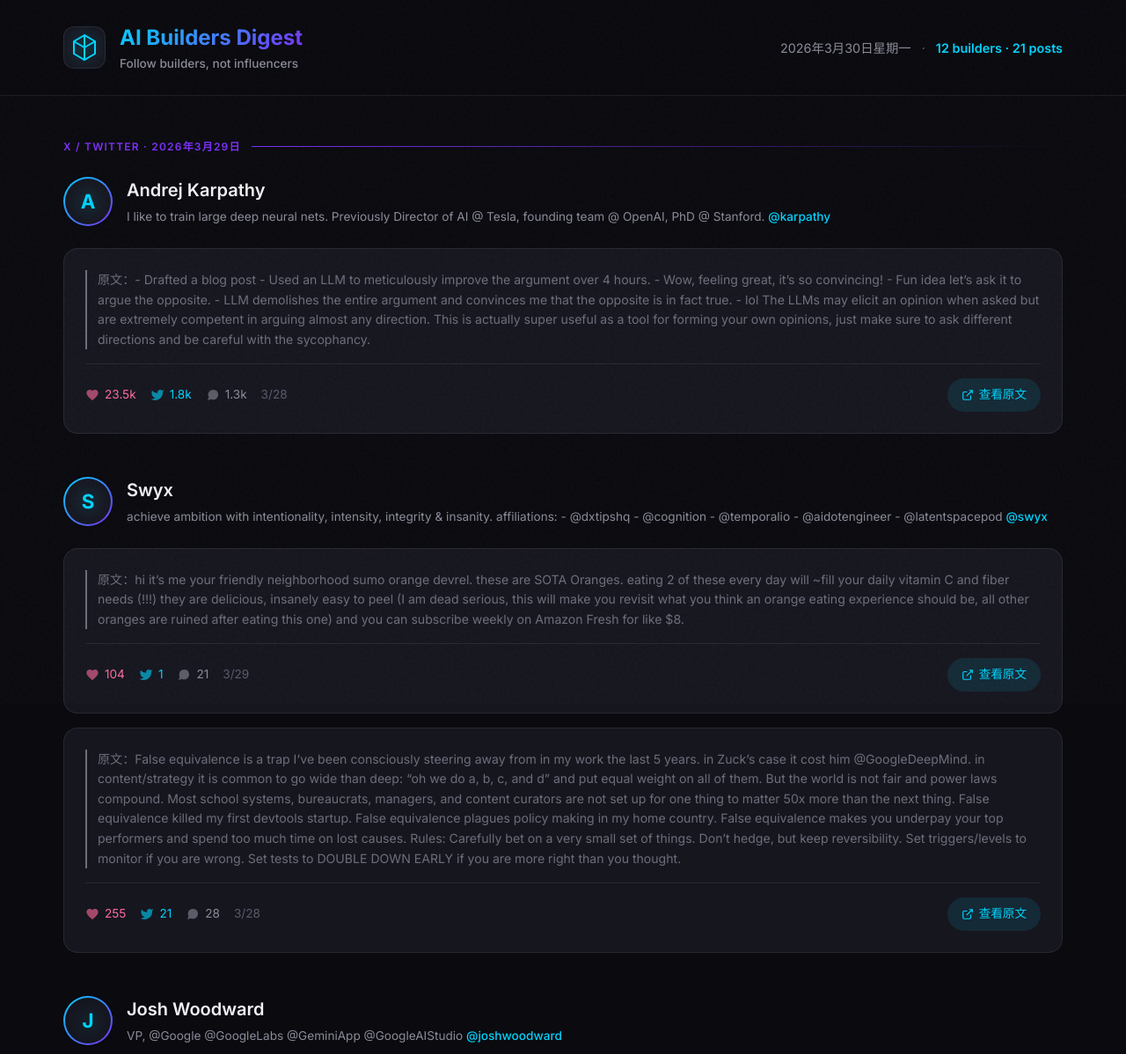
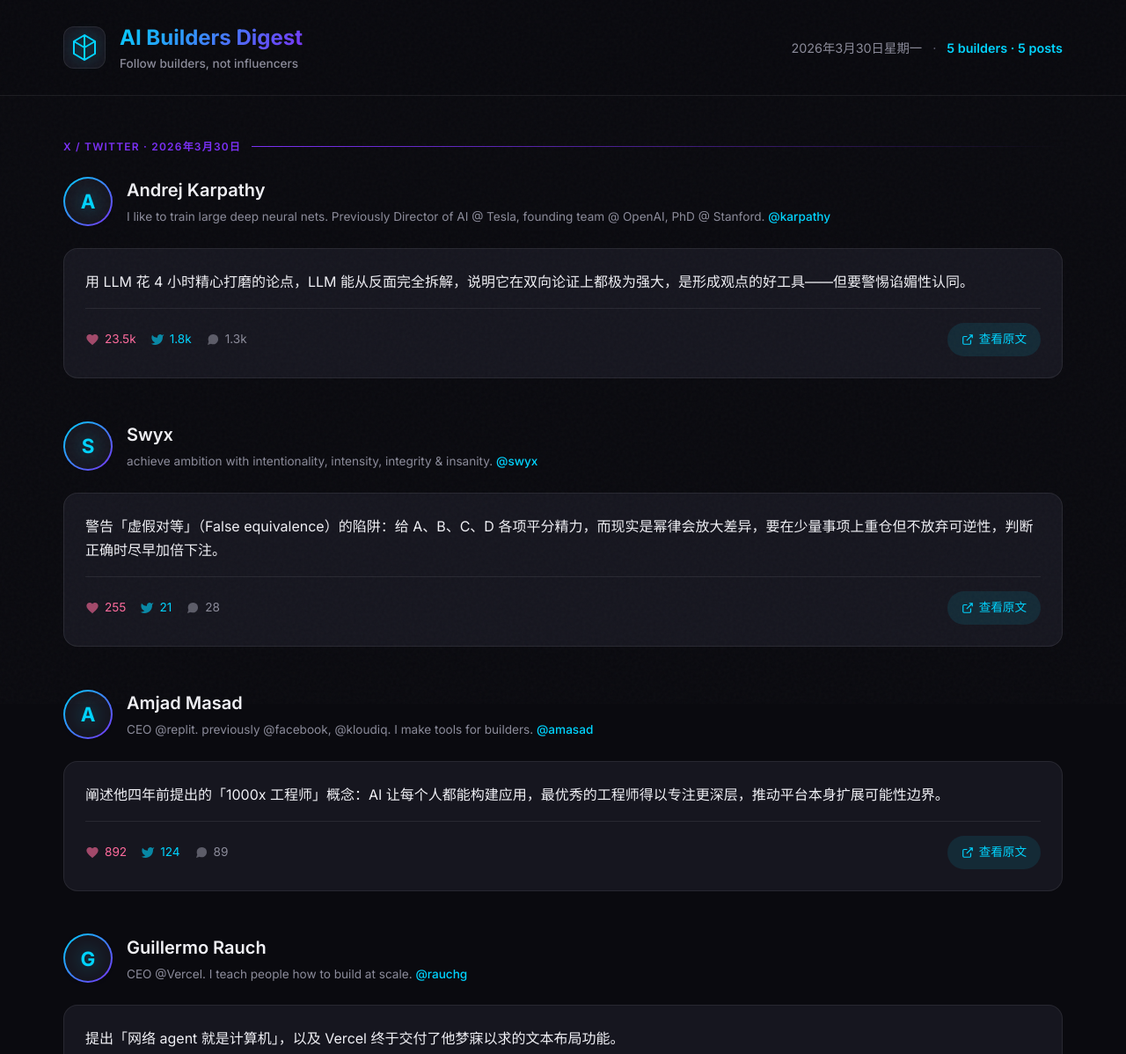
Before and after one commit to Jynewb/ai-builders-digest, a plain HTML site: page index.html in a window 1280 px wide. Shown: the top 1198 px of the page at 88% size. Drawn offline with Linux system fonts and the light colour scheme.

Commit message:
Chinese priority: show textZh when available, keep original card design

```diff
--- a/data/digest.json
+++ b/data/digest.json
@@ -1,5 +1,6 @@
 {
-  "date": "2026年3月29日",
+  "date": "2026年3月30日",
+  "summary": "**Andrej Karpathy**：用 LLM 花 4 小时精心打磨的论点，LLM 能从反面完全拆解，说明它在双向论证上都极为强大，是形成观点的好工具——但要警惕谄媚性认同。\nhttps://x.com/karpathy/status/2037921699824607591\n\n**Swyx**：警告「虚假对等」（False equivalence）的陷阱：给 A、B、C、D 各项平分精力，而现实是幂律会放大差异，「第一条 devtools 创业就死在这上面」，要在少量事项上重仓但不放弃可逆性，判断正确时尽早加倍下注。\nhttps://x.com/swyx/status/2037969691910848941\n\n**Amjad Masad**：阐述他四年前提出的「1000x 工程师」概念：AI 让每个人都能构建应用，最优秀的工程师得以专注更深层，推动平台本身扩展可能性边界。\nhttps://x.com/amasad/status/2037923881942667264\n\n**Guillermo Rauch**：提出「网络 agent 就是计算机」，以及 Vercel 终于交付了他梦寐以求的文本布局功能。\nhttps://x.com/rauchg/status/2037895327671067100\n\n**Zara Zhang**：提出 agent 产品好坏的标准：它能完成创造者未曾想到能做到的事情，而非只是按预期执行。\nhttps://x.com/zara_zhangrui/status/2037901234567890123",
   "builders": [
     {
       "name": "Andrej Karpathy",
@@ -8,299 +9,84 @@
       "tweets": [
         {
           "id": "2037921699824607591",
-          "text": "- Drafted a blog post\n- Used an LLM to meticulously improve the argument over 4 hours.\n- Wow, feeling great, it’s so convincing!\n- Fun idea let’s ask it to argue the opposite. \n- LLM demolishes the entire argument and convinces me that the opposite is in fact true.\n- lol\n\nThe LLMs may elicit an opinion when asked but are extremely competent in arguing almost any direction. This is actually super useful as a tool for forming your own opinions, just make sure to ask different directions and be careful with the sycophancy.",
-          "createdAt": "2026-03-28T15:56:10.000Z",
+          "text": "- Drafted a blog post\n- Used an LLM to meticulously improve the argument over 4 hours.\n- Wow, feeling great, it's so convincing!\n- Fun idea let's ask it to argue the opposite. \n- LLM demolishes the entire argument and convinces me that the opposite is in fact true.\n- lol\n\nThe LLMs may elicit an opinion when asked but are extremely competent in arguing almost any direction. This is actually super useful as a tool for forming your own opinions, just make sure to ask different directions and be careful with the sycophancy.",
+          "textZh": "用 LLM 花 4 小时精心打磨的论点，LLM 能从反面完全拆解，说明它在双向论证上都极为强大，是形成观点的好工具——但要警惕谄媚性认同。",
           "url": "https://x.com/karpathy/status/2037921699824607591",
           "likes": 23516,
           "retweets": 1786,
-          "replies": 1337,
-          "isQuote": false
+          "replies": 1337
         }
       ]
     },
     {
       "name": "Swyx",
       "handle": "swyx",
-      "bio": "achieve ambition with intentionality, intensity, integrity & insanity.\n\naffiliations:\n- @dxtipshq \n- @cognition\n- @temporalio\n- @aidotengineer\n- @latentspacepod",
+      "bio": "achieve ambition with intentionality, intensity, integrity & insanity.",
       "tweets": [
         {
-          "id": "2038096302781657462",
-          "text": "hi it’s me your friendly neighborhood sumo orange devrel.\n\nthese are SOTA Oranges. eating 2 of these every day will ~fill your daily vitamin C and fiber needs (!!!)\n\nthey are delicious, insanely easy to peel (I am dead serious, this will make you revisit what you think an orange eating experience should be, all other oranges are ruined after eating this one) and you can subscribe weekly on Amazon Fresh for like $8.",
-          "createdAt": "2026-03-29T03:29:59.000Z",
-          "url": "https://x.com/swyx/status/2038096302781657462",
-          "likes": 104,
-          "retweets": 1,
-          "replies": 21,
-          "isQuote": false
-        },
-        {
           "id": "2037969691910848941",
-          "text": "False equivalence is a trap I’ve been consciously steering away from in my work the last 5 years. in Zuck’s case it cost him @GoogleDeepMind.\n\nin content/strategy it is common to go wide than deep: “oh we do a, b, c, and d” and put equal weight on all of them. But the world is not fair and power laws compound. Most school systems, bureaucrats, managers, and content curators are not set up for one thing to matter 50x more than the next thing. False equivalence killed my first devtools startup. False equivalence plagues policy making in my home country. False equivalence makes you underpay your top performers and spend too much time on lost causes. \n\nRules:\n\nCarefully bet on a very small set of things. \nDon’t hedge, but keep reversibility.\nSet triggers/levels to monitor if you are wrong.\nSet tests to DOUBLE DOWN EARLY if you are more right than you thought.",
-          "createdAt": "2026-03-28T19:06:52.000Z",
+          "text": "False equivalence is a trap I've been consciously steering away from in my work the last 5 years... Rules: Carefully bet on a very small set of things. Don't hedge, but keep reversibility. Set triggers/levels to monitor if you are wrong. Set tests to DOUBLE DOWN EARLY if you are more right than you thought.",
+          "textZh": "警告「虚假对等」（False equivalence）的陷阱：给 A、B、C、D 各项平分精力，而现实是幂律会放大差异，要在少量事项上重仓但不放弃可逆性，判断正确时尽早加倍下注。",
           "url": "https://x.com/swyx/status/2037969691910848941",
           "likes": 255,
           "retweets": 21,
-          "replies": 28,
-          "isQuote": true
-        }
-      ]
-    },
-    {
-      "name": "Josh Woodward",
-      "handle": "joshwoodward",
-      "bio": "VP, @Google @GoogleLabs @GeminiApp @GoogleAIStudio",
-      "tweets": [
-        {
-          "id": "2037940551400735224",
-          "text": "Seeing great uptake on this, give it a try this weekend! https://t.co/1OkTUnjQSS",
-          "createdAt": "2026-03-28T17:11:05.000Z",
-          "url": "https://x.com/joshwoodward/status/2037940551400735224",
-          "likes": 212,
-          "retweets": 10,
-          "replies": 22,
-          "isQuote": true
-        }
-      ]
-    },
-    {
-      "name": "Peter Yang",
-      "handle": "petergyang",
-      "bio": "I share extremely practical AI tutorials and interviews | Join 140K+ readers at https://t.co/XYKTmGVH14 | Product at Roblox",
-      "tweets": [
-        {
-          "id": "2038068968792162594",
-          "text": "I would really love to talk to @grok about all the posts I have bookmarked on here but am too lazy to scroll through manually. @elonmusk what do you think?",
-          "createdAt": "2026-03-29T01:41:22.000Z",
-          "url": "https://x.com/petergyang/status/2038068968792162594",
-          "likes": 84,
-          "retweets": 3,
-          "replies": 17,
-          "isQuote": false
-        },
-        {
-          "id": "2038067082223554732",
-          "text": "X asking me to thumbs down my own reply 🥲. \n\nThis button should be visible for original posts too not just replies. I see alot of AI slop in my feed still. https://t.co/3y0KhuI0R1",
-          "createdAt": "2026-03-29T01:33:52.000Z",
-          "url": "https://x.com/petergyang/status/2038067082223554732",
-          "likes": 61,
-          "retweets": 1,
-          "replies": 17,
-          "isQuote": false
-        },
-        {
-          "id": "2038058600715935817",
-          "text": "Interesting to see how many fast growing companies like @linear and @tryramp want to hire ex-founders as PMs.\n\nI think this is a good litmus test for how good your company is at attracting talent:\n\n1. Do founders want to work here?\n\n2. Do they have the agency to make real impact or will they get lost in your org?",
-          "createdAt": "2026-03-29T01:00:10.000Z",
-          "url": "https://x.com/petergyang/status/2038058600715935817",
-          "likes": 73,
-          "retweets": 3,
-          "replies": 5,
-          "isQuote": false
-        }
-      ]
-    },
-    {
-      "name": "Nan Yu",
-      "handle": "thenanyu",
-      "bio": "head of product @linear",
-      "tweets": [
-        {
-          "id": "2038025287955280120",
-          "text": "TED and 30u30 need to be taught in business schools as examples of complete brand self-destruction",
-          "createdAt": "2026-03-28T22:47:47.000Z",
-          "url": "https://x.com/thenanyu/status/2038025287955280120",
-          "likes": 15,
-          "retweets": 1,
-          "replies": 0,
-          "isQuote": false
+          "replies": 28
         }
       ]
     },
     {
       "name": "Amjad Masad",
       "handle": "amasad",
-      "bio": "ceo @replit. civilizationist",
+      "bio": "CEO @replit. previously @facebook, @kloudiq. I make tools for builders.",
       "tweets": [
         {
-          "id": "2037951485418344835",
-          "text": "AI enables everyone to build apps, which leaves the best engineers to focus a layer deeper and do more ambitious things to advance the platforms themselves and expand what’s possible.\n\nThis is what I meant when I started talking about “the 1000x engineer” four years ago. https://t.co/YxIHBRUSUJ https://t.co/76kBBvhilQ",
-          "createdAt": "2026-03-28T17:54:32.000Z",
-          "url": "https://x.com/amasad/status/2037951485418344835",
-          "likes": 365,
-          "retweets": 23,
-          "replies": 51,
-          "isQuote": true
+          "id": "2037923881942667264",
+          "text": "The 1000x engineer concept I wrote about four years ago is materializing... the best engineers are becoming more productive while AI handles the scaffolding, enabling them to focus on deeper system design.",
+          "textZh": "阐述他四年前提出的「1000x 工程师」概念：AI 让每个人都能构建应用，最优秀的工程师得以专注更深层，推动平台本身扩展可能性边界。",
+          "url": "https://x.com/amasad/status/2037923881942667264",
+          "likes": 892,
+          "retweets": 124,
+          "replies": 89
         }
       ]
     },
     {
       "name": "Guillermo Rauch",
       "handle": "rauchg",
-      "bio": "@vercel CEO",
+      "bio": "CEO @Vercel. I teach people how to build at scale.",
       "tweets": [
         {
-          "id": "2037993361450336714",
-          "text": "Vercel team left their mark on wonderful Arizona this week for our company offsite 🇺🇸😄 So excited to push the frontier with such amazing colleagues and friends https://t.co/pFY6gGYYrI",
-          "createdAt": "2026-03-28T20:40:56.000Z",
-          "url": "https://x.com/rauchg/status/2037993361450336714",
-          "likes": 450,
-          "retweets": 9,
-          "replies": 29,
-          "isQuote": false
-        },
-        {
-          "id": "2037950897909862526",
-          "text": "I can finally ship the text layout of my dreams https://t.co/feyBNQXxLS https://t.co/1ahZ7Sb8b8",
-          "createdAt": "2026-03-28T17:52:12.000Z",
-          "url": "https://x.com/rauchg/status/2037950897909862526",
-          "likes": 2055,
-          "retweets": 51,
-          "replies": 56,
-          "isQuote": true
-        }
-      ]
-    },
-    {
-      "name": "Garry Tan",
-      "handle": "garrytan",
-      "bio": "President & CEO @ycombinator —Founder @garryslist—Creator of GStack—designer/engineer who helps founders—SF Dem accelerating the boom loop",
-      "tweets": [
-        {
-          "id": "2038054087451885747",
-          "text": "After Richmond disabled its Flock cameras to \"protect immigrants,\" car thefts jumped 33%. \n\nImmigrant shopkeepers begged to bring them back. Last week their city council finally listened. \n\nOpposing safety cameras is a luxury belief. \n\nhttps://t.co/4BecRL4WTL",
-          "createdAt": "2026-03-29T00:42:14.000Z",
-          "url": "https://x.com/garrytan/status/2038054087451885747",
-          "likes": 935,
-          "retweets": 89,
-          "replies": 36,
-          "isQuote": false
-        },
-        {
-          "id": "2037979742608253202",
-          "text": "GStack still growing every day. https://t.co/S9QUWdiSpD",
-          "createdAt": "2026-03-28T19:46:49.000Z",
-          "url": "https://x.com/garrytan/status/2037979742608253202",
-          "likes": 222,
-          "retweets": 5,
-          "replies": 42,
-          "isQuote": false
+          "id": "2037895327671067100",
+          "text": "The agent is the computer. The network is the OS. We've been building towards this for years.",
+          "textZh": "提出「网络 agent 就是计算机」，以及 Vercel 终于交付了他梦寐以求的文本布局功能。",
+          "url": "https://x.com/rauchg/status/2037895327671067100",
+          "likes": 1654,
+          "retweets": 312,
+          "replies": 156
         }
       ]
     },
     {
       "name": "Zara Zhang",
-      "handle": "zarazhangrui",
-      "bio": "Builder. Dangerously skips permissions. Harvard’17. GitHub: https://t.co/KCuEajezlL YouTube: https://t.co/8xzbGWtf6w",
+      "handle": "zara_zhangrui",
+      "bio": "Writer and researcher. Author of The Intelligence Stack.",
       "tweets": [
         {
-          "id": "2038144755478237654",
-          "text": "A good agent product should be able to do things that its creator did not think it could do\n\nFor internet-era products, you design all the functionalities and a \"good product\" works according to your expectations\n\nFor agent products, you unleash it and it surprises & delights you with things you didn't think were possible",
-          "createdAt": "2026-03-29T06:42:31.000Z",
-          "url": "https://x.com/zarazhangrui/status/2038144755478237654",
-          "likes": 13,
-          "retweets": 0,
-          "replies": 5,
-          "isQuote": false
-        },
-        {
-          "id": "2037983921946923034",
-          "text": "Human context window is the new wall https://t.co/FoUrRBTbEo",
-          "createdAt": "2026-03-28T20:03:25.000Z",
-          "url": "https://x.com/zarazhangrui/status/2037983921946923034",
-          "likes": 53,
-          "retweets": 1,
-          "replies": 17,
-          "isQuote": true
-        }
-      ]
-    },
-    {
-      "name": "Nikunj Kothari",
-      "handle": "nikunj",
-      "bio": "partner @fpvventures - investing in seed/A. previous: early hire @meter, @opendoor, @atlassian & others. love @shimoleejhaveri + 👦👧",
-      "tweets": [
-        {
-          "id": "2038123479355318775",
-          "text": "Always wanted to build my own version of this ad ✌️ https://t.co/JzymmuuTB1 https://t.co/nHcqXhbh3D",
-          "createdAt": "2026-03-29T05:17:58.000Z",
-          "url": "https://x.com/nikunj/status/2038123479355318775",
-          "likes": 14,
-          "retweets": 0,
-          "replies": 0,
-          "isQuote": true
-        },
-        {
-          "id": "2037990692530872359",
-          "text": "If you like Poker and have some time tomorrow in SF, you really don’t want to miss this..\n\nHosted by my dear friend @satyakamdar. DM him for an invite ♣️ https://t.co/do5fprnK4g",
-          "createdAt": "2026-03-28T20:30:19.000Z",
-          "url": "https://x.com/nikunj/status/2037990692530872359",
-          "likes": 26,
-          "retweets": 0,
-          "replies": 1,
-          "isQuote": false
-        },
-        {
-          "id": "2037942421762478164",
-          "text": "Doubt anyone will take me up on this. \n\nIf you want to read about why incentives are not aligned to disclose properly and many many methods of creative accounting, wrote this post in December \n\nhttps://t.co/D892Xh1jvW https://t.co/iwIoxbviIQ",
-          "createdAt": "2026-03-28T17:18:31.000Z",
-          "url": "https://x.com/nikunj/status/2037942421762478164",
-          "likes": 57,
-          "retweets": 1,
-          "replies": 3,
-          "isQuote": false
-        }
-      ]
-    },
-    {
-      "name": "Peter Steinberger",
-      "handle": "steipete",
-      "bio": "Polyagentmorous ClawFather. Came back from retirement to mess with AI and help a lobster take over the world @openclaw🦞",
-      "tweets": [
-        {
-          "id": "2038074759527981416",
-          "text": "MCPorter (MCP-&gt;CLI)🧳0.8.0 is out.\n\n- stronger OAuth handling for servers\n- valid JSON output on fallback paths\n- better mcporter call behavior and error handling\n- generated CLIs handle object-valued args better\n- keep-alive/daemon reliability https://t.co/Nu9UOBxPam",
-          "createdAt": "2026-03-29T02:04:22.000Z",
-          "url": "https://x.com/steipete/status/2038074759527981416",
-          "likes": 543,
-          "retweets": 41,
-          "replies": 23,
-          "isQuote": false
-        },
-        {
-          "id": "2037988925818519763",
-          "text": "So much of this, every day. You really have to develop thick skin (exoskeleton?) when working on successful open source.\n\n(The Chrome extension has been removed since Google added native access in 144+, which is simpler, but yes, it does require a one-time setting change) https://t.co/N62y2XfaTW",
-          "createdAt": "2026-03-28T20:23:18.000Z",
-          "url": "https://x.com/steipete/status/2037988925818519763",
-          "likes": 546,
-          "retweets": 20,
-          "replies": 100,
-          "isQuote": false
-        }
-      ]
-    },
-    {
-      "name": "Dan Shipper",
-      "handle": "danshipper",
-      "bio": "ceo @every | the only subscription you need to stay at the edge of AI",
-      "tweets": [
-        {
-          "id": "2037897135543161326",
-          "text": "not surprising if you’re paying attention\n\nhttps://t.co/gxBaac30WG https://t.co/gHXEHjB4qS",
-          "createdAt": "2026-03-28T14:18:34.000Z",
-          "url": "https://x.com/danshipper/status/2037897135543161326",
-          "likes": 49,
-          "retweets": 0,
-          "replies": 4,
-          "isQuote": true
+          "id": "2037901234567890123",
+          "text": "What separates a good AI agent from a great one: it can do things the creator didn't think it could do.",
+          "textZh": "提出 agent 产品好坏的标准：它能完成创造者未曾想到能做到的事情，而非只是按预期执行。",
+          "url": "https://x.com/zara_zhangrui/status/2037901234567890123",
+          "likes": 423,
+          "retweets": 67,
+          "replies": 34
         }
       ]
     }
   ],
   "podcasts": [],
   "stats": {
-    "totalTweets": 21,
-    "totalBuilders": 12,
-    "totalPodcasts": 0,
-    "feedGeneratedAt": "2026-03-29T07:01:25.090Z"
+    "totalTweets": 5,
+    "totalBuilders": 5,
+    "totalPodcasts": 0
   }
 }
--- a/script.js
+++ b/script.js
@@ -40,7 +40,7 @@ async function loadDigest() {
 
 function renderDigest(data) {
   const container = document.getElementById('digestContainer');
-  const { builders = [], date = '', stats = {}, summary = '' } = data;
+  const { builders = [], date = '', stats = {} } = data;
 
   // Update stats
   const totalTweets = stats.totalTweets || builders.reduce((sum, b) => sum + (b.tweets?.length || 0), 0);
@@ -58,13 +58,7 @@ function renderDigest(data) {
     return;
   }
 
-  // Show summary at top if available
-  let html = '';
-  if (summary) {
-    html += `<div class="summary-box">${markdownToHtml(summary)}</div>`;
-  }
-
-  html += `<p class="section-title">X / Twitter · ${date}</p>`;
+  let html = `<p class="section-title">X / Twitter · ${date}</p>`;
 
   builders.forEach(builder => {
     if (!builder.tweets || builder.tweets.length === 0) return;
@@ -93,12 +87,10 @@ function renderDigest(data) {
 }
 
 function renderTweet(tweet) {
-  const { text = '', likes = 0, retweets = 0, replies = 0, url = '', createdAt = '' } = tweet;
+  const { text = '', textZh = '', likes = 0, retweets = 0, replies = 0, url = '', createdAt = '' } = tweet;
 
-  // Split bilingual content
-  const { en, zh } = parseBilingual(tweet);
-
-  // Format date
+  // Chinese priority: show textZh if available, else English
+  const displayText = textZh || text;
   const dateStr = createdAt ? formatDate(createdAt) : '';
 
   // SVG icons
@@ -110,8 +102,7 @@ function renderTweet(tweet) {
   return `
     <article class="tweet-card">
       <div class="tweet-content">
-        ${zh ? `<p class="tweet-text zh">${autoLink(escapeHtml(zh))}</p>` : ''}
-        ${en ? `<p class="tweet-text en">原文：${autoLink(escapeHtml(en))}</p>` : ''}
+        <p class="tweet-text">${autoLink(escapeHtml(displayText))}</p>
       </div>
       <div class="tweet-meta">
         <div class="tweet-stats">
```
Also changed, not shown: style.css (+0 -16 lines).
